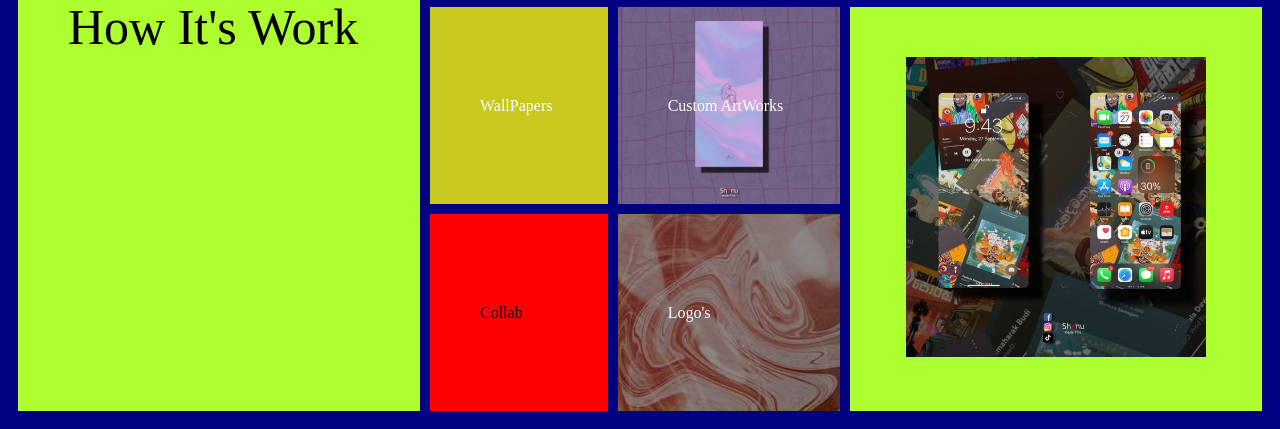
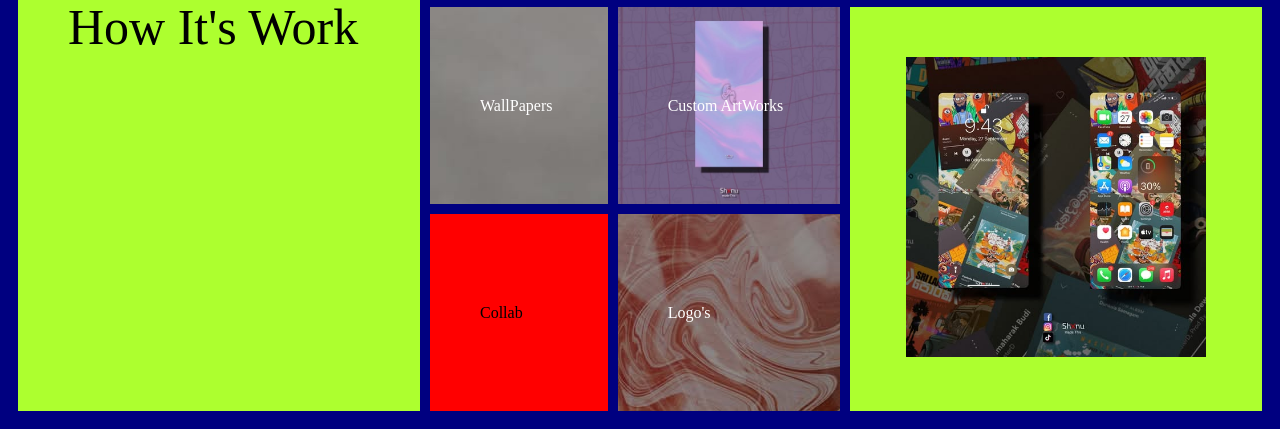
Before and after one commit to ShanukaUpendraOfficial/GridLayout-SMD-1, a plain HTML site: page grid 1.html in a window 1280 px wide. Shown: the part 375-804 px from the top of the page. Drawn offline with Linux system fonts and the light colour scheme.

Commit message:
add image

```diff
--- a/grid 1.html
+++ b/grid 1.html
@@ -14,7 +14,7 @@
             <td style="background-color: red; text-align: center;"><img src="/assets/logo1.jpg" width="250px" alt=""></td>
         </tr>
         <tr>
-            <td style="background-color: rgb(200, 200, 31); color: white;">WallPapers</td>
+            <td style="background-color: rgb(200, 200, 31); color: white; background-image: url('/assets/wall1.jpg'); background: size 100px; ;">WallPapers</td>
             <td style="background-color: red; background-image: url('/assets/3.jpg'); background-size: 215px; color: white; background-position: center;" >Custom ArtWorks</td>
             <td rowspan="2" style="background-color:greenyellow ; text-align: center;"><img src="/assets/masterd.jpg" width="300px" alt=""></td>
         </tr>
```
